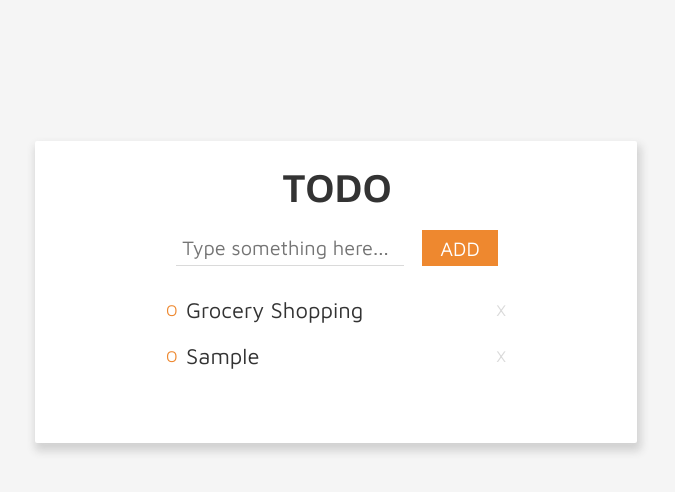
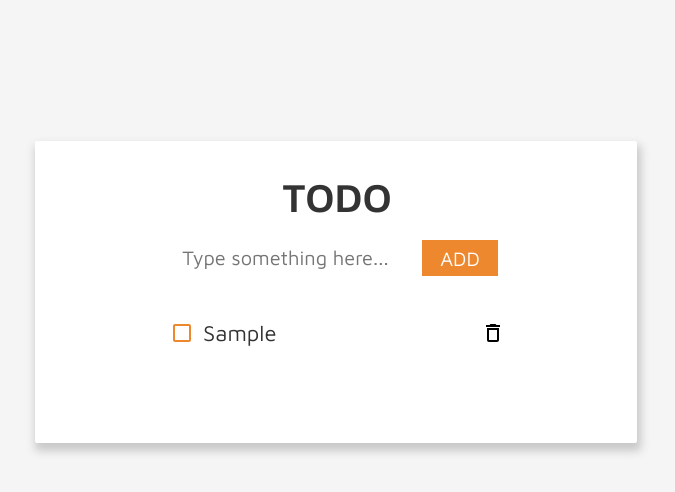
Before and after one commit to jackielin7789978/react-todo, a React (Create React App) app: page / in a window 1280 px wide. Both pictures are taken after typing "Sample" into the empty fields and a click on the input "ADD". Shown: the top 492 px of the page, without its empty margins (305-980 px from the left). Built offline with nearby package versions, Linux system fonts and the light colour scheme.

Commit message:
add material ui & remove, checked functions

```diff
--- a/public/index.html
+++ b/public/index.html
@@ -30,6 +30,15 @@
     <link href="https://fonts.googleapis.com/css2?family=Montserrat&display=swap" rel="stylesheet">
     <link href="https://fonts.googleapis.com/css2?family=Maven+Pro&display=swap" rel="stylesheet">
     <link href="https://fonts.googleapis.com/css2?family=Maven+Pro:wght@400;600&display=swap" rel="stylesheet">
+    <!-- Material UI -->
+    <link
+      rel="stylesheet"
+      href="https://fonts.googleapis.com/css?family=Roboto:300,400,500,700&display=swap"
+    />
+    <link
+      rel="stylesheet"
+      href="https://fonts.googleapis.com/icon?family=Material+Icons"
+    />
     <title>React App</title>
   </head>
   <body>
--- a/src/App.js
+++ b/src/App.js
@@ -1,105 +1,51 @@
-import styled from "styled-components";
 import { COLORS } from "./constants/style";
 import { useState, useEffect, useLayoutEffect } from "react";
 import PropTypes from "prop-types";
+import Checkbox from "@mui/material/Checkbox";
+import {
+  Page,
+  Card,
+  InputArea,
+  Title,
+  InputForm,
+  Input,
+  Submit,
+  TodoArea,
+  TodoItem,
+  Taskname,
+  Remove,
+} from "./components/styledApp";
 
-const Page = styled.div`
-  width: 100%;
-  height: 100vh;
-  background: ${COLORS.light_page};
-  border: 1px solid transparent;
-  font-family: "Maven Pro", sans-serif;
-`;
-const Card = styled.div`
-  width: 600px;
-  min-height: 300px;
-  margin: 140px auto;
-  background: ${COLORS.light_card};
-  box-shadow: 2px 6px 8px 2px ${COLORS.light_shadow};
-  border-radius: 2px;
-  border: 1px solid transparent;
-  display: flex;
-  flex-direction: column;
-`;
-const InputArea = styled.div`
-  width: 100%;
-  border: 1px solid transparent;
-`;
-const Title = styled.div`
-  padding: 20px 0px;
-  font-size: 40px;
-  font-weight: 600;
-  text-align: center;
-  color: ${COLORS.light_text_primary};
-`;
-const InputForm = styled.form`
-  display: flex;
-  justify-content: center;
-`;
-const Input = styled.input`
-  box-sizing: border-box;
-  padding: 6px;
-  font-size: 20px;
-  font-family: "Maven Pro", sans-serif;
-  color: ${COLORS.light_text_primary_highlight};
-  border: none;
-  border-bottom: 1px solid ${COLORS.light_shadow};
-  margin-right: 18px;
-  &:focus {
-    outline: none;
-  }
-`;
-const Submit = styled.input`
-  box-sizing: border-box;
-  padding: 6px 18px;
-  font-size: 20px;
-  font-family: "Maven Pro", sans-serif;
-  border: none;
-  color: ${COLORS.light_text_white};
-  background: ${COLORS.light_func};
-  cursor: pointer;
-  transition: all 0.2s;
-  :hover {
-    background: ${COLORS.light_func_hover};
-  }
-`;
-const TodoArea = styled.div`
-  width: 60%;
-  margin: 20px auto;
-`;
-const TodoItem = styled.div`
-  display: flex;
-  justify-content: space-between;
-  align-items: center;
-  padding: 10px;
-  div {
-    display: flex;
-    align-items: center;
-  }
-`;
-const Checkbox = styled.div`
-  width: 20px;
-  color: ${COLORS.light_func};
-`;
-const Remove = styled.div`
-  color: ${COLORS.light_shadow};
-`;
-const Taskname = styled.div`
-  font-size: 22px;
-  color: ${COLORS.light_text_primary};
-`;
-
-function Todo({ todo }) {
+function Todo({ todo, handleRemove, handleCheckboxChange }) {
   return (
-    <TodoItem>
+    <TodoItem $isDone={todo.isDone}>
       <div>
-        <Checkbox>O</Checkbox>
-        <Taskname>{todo.taskname}</Taskname>
+        <Checkbox
+          onChange={() => {
+            handleCheckboxChange(todo.id);
+          }}
+          sx={{
+            color: COLORS.light_func,
+            "&.Mui-checked": {
+              color: `${COLORS.light_func}`,
+            },
+          }}
+        />
+        <Taskname $isDone={todo.isDone}>{todo.taskname}</Taskname>
       </div>
-      <Remove>X</Remove>
+      <Remove
+        onClick={() => {
+          handleRemove(todo.id);
+        }}
+      />
     </TodoItem>
   );
 }
+
+Todo.propTypes = {
+  todo: PropTypes.object,
+  hadleRemove: PropTypes.func,
+};
 
 const addTodoToLocalStorage = (todos) => {
   localStorage.setItem("todos", JSON.stringify(todos));
@@ -109,18 +55,6 @@ let id = 1;
 export default function App() {
   const [inputVal, setInputVal] = useState("");
   const [todos, setTodos] = useState([]);
-  const handleInputSubmit = (e) => {
-    e.preventDefault();
-    setTodos([
-      {
-        id,
-        taskname: inputVal,
-      },
-      ...todos,
-    ]);
-    setInputVal("");
-    id++;
-  };
   useEffect(() => {
     addTodoToLocalStorage(todos);
   }, [todos]);
@@ -131,6 +65,41 @@ export default function App() {
       setTodos(JSON.parse(data));
     }
   }, []);
+
+  const handleInputSubmit = (e) => {
+    e.preventDefault();
+    if (inputVal === "") {
+      alert("Please enter a task!");
+      return;
+    }
+    setTodos([
+      {
+        id,
+        taskname: inputVal,
+        isDone: false,
+      },
+      ...todos,
+    ]);
+    setInputVal("");
+    id++;
+  };
+  const handleRemove = (id) => {
+    const data = todos.filter((todo) => {
+      return id !== todo.id;
+    });
+    setTodos(data);
+  };
+  const handleCheckboxChange = (id) => {
+    setTodos(
+      todos.map((todo) => {
+        if (todo.id !== id) return todo;
+        return {
+          ...todo,
+          isDone: !todo.isDone,
+        };
+      })
+    );
+  };
 
   return (
     <Page>
@@ -151,15 +120,13 @@ export default function App() {
           </InputForm>
         </InputArea>
         <TodoArea>
-          <TodoItem>
-            <div>
-              <Checkbox>O</Checkbox>
-              <Taskname>Grocery Shopping</Taskname>
-            </div>
-            <Remove>X</Remove>
-          </TodoItem>
           {todos.map((todo) => (
-            <Todo todo={todo} />
+            <Todo
+              key={todo.id}
+              handleRemove={handleRemove}
+              handleCheckboxChange={handleCheckboxChange}
+              todo={todo}
+            />
           ))}
         </TodoArea>
       </Card>
--- /dev/null
+++ b/src/components/styledApp.js
@@ -0,0 +1,102 @@
+import styled from "styled-components";
+import { COLORS } from "../constants/style";
+import DeleteOutlineIcon from "@mui/icons-material/DeleteOutline";
+
+export const Page = styled.div`
+  width: 100%;
+  height: 100vh;
+  background: ${COLORS.light_page};
+  border: 1px solid transparent;
+  font-family: "Maven Pro", sans-serif;
+`;
+export const Card = styled.div`
+  width: 600px;
+  min-height: 300px;
+  margin: 140px auto;
+  background: ${COLORS.light_card};
+  box-shadow: 2px 6px 8px 2px ${COLORS.light_shadow};
+  border-radius: 2px;
+  border: 1px solid transparent;
+  display: flex;
+  flex-direction: column;
+`;
+export const InputArea = styled.div`
+  width: 100%;
+  border: 1px solid transparent;
+  margin-top: 10px;
+`;
+export const Title = styled.div`
+  padding: 20px 0px;
+  font-size: 40px;
+  font-weight: 600;
+  text-align: center;
+  color: ${COLORS.light_text_primary};
+`;
+export const InputForm = styled.form`
+  display: flex;
+  justify-content: center;
+`;
+export const Input = styled.input`
+  box-sizing: border-box;
+  padding: 6px;
+  font-size: 20px;
+  font-family: "Maven Pro", sans-serif;
+  color: ${COLORS.light_text_primary_highlight};
+  border: none;
+  margin-right: 18px;
+  border-bottom: 1.5px solid transparent;
+  border-radius: 0px;
+  transition: linear 0.2s;
+  &:focus {
+    outline: none;
+    border-bottom: 1.5px solid ${COLORS.light_shadow};
+  }
+`;
+export const Submit = styled.input`
+  box-sizing: border-box;
+  padding: 6px 18px;
+  font-size: 20px;
+  font-family: "Maven Pro", sans-serif;
+  border: none;
+  color: ${COLORS.light_text_white};
+  background: ${COLORS.light_func};
+  cursor: pointer;
+  transition: all 0.2s;
+  :hover {
+    background: ${COLORS.light_func_hover};
+  }
+`;
+export const TodoArea = styled.div`
+  width: 60%;
+  margin: 20px auto;
+`;
+export const TodoItem = styled.div`
+  display: flex;
+  justify-content: space-between;
+  align-items: center;
+  padding: 5px;
+  margin: 10px 0px;
+  div {
+    display: flex;
+    align-items: center;
+  }
+  ${(props) =>
+    props.$isDone &&
+    `
+    background: rgba(170, 170, 170, 0.1);
+  `}
+`;
+export const Taskname = styled.div`
+  font-size: 22px;
+  color: ${COLORS.light_text_primary};
+  ${(props) =>
+    props.$isDone &&
+    `
+    text-decoration: line-through;
+    color: ${COLORS.light_shadow}
+  `}
+`;
+export const Remove = styled(DeleteOutlineIcon)`
+  cursor: pointer;
+  padding: 6px;
+`;
--- a/src/constants/style.js
+++ b/src/constants/style.js
@@ -1,7 +1,7 @@
 export const COLORS = {
   light_page: "#f5f5f5",
   light_card: "#fff",
-  light_shadow: "rgba(70, 70, 70, 0.2)",
+  light_shadow: "rgba(100, 100, 100, 0.3)",
   light_text_primary: "#333",
   light_text_primary_highlight: "#111",
   light_text_white: "#fff",
```
Also changed, not shown: package.json (+8 -1 lines), 1 other file (tests, documents, lock files or other folders).
